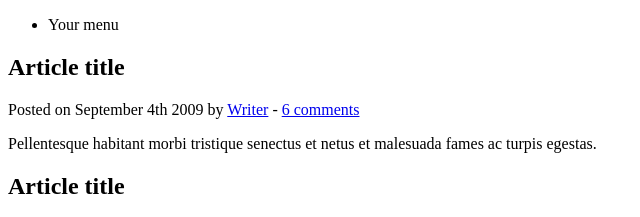
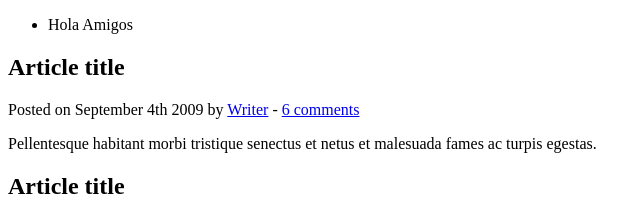
Before and after one commit to Juanse2000/demo-repo2, a plain HTML site: page index.html in a window 1280 px wide. Shown: the top 217 px of the page, 0-640 px from the left. Drawn offline with Linux system fonts and the light colour scheme.

Commit message:
Se modifico el titulo

```diff
--- a/index.html
+++ b/index.html
@@ -12,7 +12,7 @@
 	<header>
 		<nav>
 			<ul>
-				<li>Your menu</li>
+				<li>Hola Amigos</li>
 			</ul>
 		</nav>
 	</header>
```
